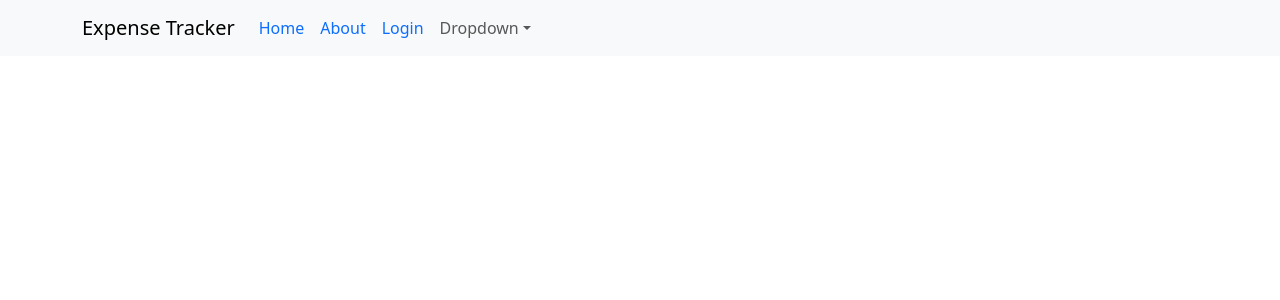
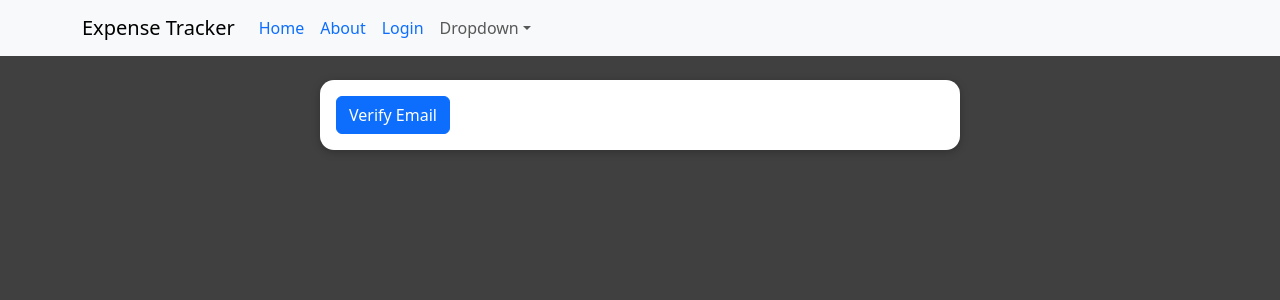
Before and after one commit to hariomhks1997/Mail-BOX-, a React (Create React App) app: page /verifyemail in a window 1280 px wide. Shown: the top 300 px of the page. Built offline with nearby package versions, Linux system fonts and the light colour scheme; no server answers.

Commit message:
5 Verify User Email

```diff
--- a/src/App.js
+++ b/src/App.js
@@ -1,4 +1,4 @@
-import React,{useContext} from 'react';
+import React,{useContext, useState} from 'react';
 import Login from './components/Login';
 import Navbars from './components/Navbars';
 import { Routes,Route } from 'react-router-dom';
@@ -7,10 +7,15 @@ import About from './About';
 import ExpenseTracker from './components/ExpenseTracker';
 import CartContext from './Store/Cart-context';
 import ProfileComplete from './components/ProfileComplete';
+import EmailVerification from './components/EmailVerification';
 
 
 const App = () => {
   const cartctx = useContext(CartContext)
+  const [emailverify, setemailverify] = useState(true)
+  const shownhandler=()=>{
+    setemailverify(false)
+  }
   return (
     <div >
 
@@ -19,10 +24,11 @@ const App = () => {
     <Routes>
     <Route exact path='/home' element={<Home></Home>}></Route>
     <Route exact path='/about' element={<About></About>}></Route>
-   <Route exact path='/expensetracker' element={<ExpenseTracker token={cartctx.token}></ExpenseTracker>}></Route>
+    <Route exact path='/expensetracker' element={emailverify ? <EmailVerification shown={shownhandler}></EmailVerification>:<ExpenseTracker token={cartctx.token}></ExpenseTracker>}></Route>
    <Route exact path='/complete' element={<ProfileComplete  ></ProfileComplete>}></Route>
 
     <Route exact path='/login' element={<Login></Login>}></Route>
+  {emailverify && <Route exact path='/verifyemail' element={<EmailVerification shown={shownhandler}></EmailVerification>}></Route>}
 
 
 
--- /dev/null
+++ b/src/UI/Model.js
@@ -0,0 +1,27 @@
+import React,{Fragment} from 'react';
+import classes from'./Model.module.css';
+import ReactDOM  from 'react-dom';
+const Backdrop=(props)=>{
+return (
+    <div className={classes.backdrop} onClick={props.onClick}></div>
+)
+}
+const ModalOverlay=(props)=>{
+    return (
+        <div className={classes.modal}>
+        <div classname={classes.content}>{props.children}</div>
+        </div>
+    )
+
+}
+const portalelement=document.getElementById('overlays')
+const Model = (props) => {
+  return (
+    <Fragment>
+     {ReactDOM.createPortal(<Backdrop key={Math.random().toString()} onClick={props.onClick}></Backdrop>,portalelement)}
+     {ReactDOM.createPortal(<ModalOverlay key={Math.random().toString()}>{props.children}</ModalOverlay>,portalelement)}
+    </Fragment>
+  )
+}
+
+export default Model;
--- /dev/null
+++ b/src/UI/Model.module.css
@@ -0,0 +1,42 @@
+.backdrop {
+    position: fixed;
+    top: 0;
+    left: 0;
+    width: 100%;
+    height: 100vh;
+    z-index: 20;
+    background-color: rgba(0, 0, 0, 0.75);
+  }
+
+  .modal {
+    position: fixed;
+
+    margin-top: 5rem;
+    left: 5%;
+    width: 90%;
+    background-color: white;
+    padding: 1rem;
+    border-radius: 14px;
+    box-shadow: 0 2px 8px rgba(0, 0, 0, 0.25);
+    z-index: 30;
+    animation: slide-down 300ms ease-out forwards;
+  }
+
+  @media (min-width: 768px) {
+    .modal {
+      width: 40rem;
+      left: calc(50% - 20rem);
+    }
+  }
+
+  @keyframes slide-down {
+    from {
+      opacity: 0;
+      transform: translateY(-3rem);
+    }
+    to {
+      opacity: 1;
+      transform: translateY(0);
+
+    }
+  }
--- /dev/null
+++ b/src/components/EmailVerification.js
@@ -0,0 +1,57 @@
+import React,{useContext} from 'react';
+import { Button } from 'react-bootstrap';
+import Model from '../UI/Model';
+import CartContext from '../Store/Cart-context';
+import { useNavigate } from 'react-router-dom';
+
+const EmailVerification = (props) => {
+    const navigate=useNavigate();
+    const emailverify = useContext(CartContext)
+    console.log(emailverify.token)
+    const verifyemail=(event)=>{
+        event.preventDefault();
+        fetch(
+            "https://identitytoolkit.googleapis.com/v1/accounts:sendOobCode?key=AIzaSyAz3m7AYKNKO0fdAzD5nOCyTT-6dTFAzy4",
+            {
+              method: "POSt",
+              body: JSON.stringify({
+                requestType:"VERIFY_EMAIL",
+                idToken: emailverify.token,
+              }),
+              header: {
+                "Content-Type": "application-json",
+              },
+            }
+          )
+            .then((res) => {
+              console.log(res);
+              if (res.ok) {
+                return res.json();
+              } else {
+                return res.json().then((data) => {
+                  throw new Error(data.error.message);
+                });
+              }
+            })
+            .then((data) => {
+              alert("sucess");
+              console.log(data)
+              //navigate('/expensetracker')
+              //localStorage.setItem('token',data.idToken)
+              //const email=data.email.replace('@','').replace('.','')
+              //cartctx.login(email,data.idToken)
+              navigate('/expensetracker')
+              props.shown()
+            })
+            .catch((err) => {
+              alert(err.message);
+            });
+    }
+  return (
+    <Model>
+        <Button onClick={verifyemail}>Verify Email</Button>
+    </Model>
+  )
+}
+
+export default EmailVerification
--- a/src/components/Navbars.js
+++ b/src/components/Navbars.js
@@ -14,9 +14,9 @@ const Navbars = () => {
     cartctx.logout();
   }
   return (
-    <div className={classes.nav} style={{position:'fixed',width:'100%'}}>
+    <div className={classes.nav} >
 
-     <Navbar className="bg-body-tertiary">
+     <Navbar expand='lg' className="bg-body-tertiary">
        <Container>
          <Navbar.Brand href="#home">Expense Tracker</Navbar.Brand>
          <Navbar.Toggle aria-controls="basic-navbar-nav" />
@@ -27,6 +27,7 @@ const Navbars = () => {
              {cartctx.isLoggedIn && <Nav.Link><NavLink to="/expensetracker">Expense Tracker</NavLink></Nav.Link>}
              {!cartctx.isLoggedIn &&  <Nav.Link><NavLink to="/login">Login</NavLink></Nav.Link>}
              {cartctx.isLoggedIn && <Nav.Link><NavLink onClick={logouthandler} to="/logout">Logout</NavLink></Nav.Link>}
+             <NavLink style={{display:'none'}} to="/verifyemail">Email Verification</NavLink>
              <NavDropdown title="Dropdown" id="basic-nav-dropdown">
                <NavDropdown.Item href="#action/3.1">Action</NavDropdown.Item>
                <NavDropdown.Item href="#action/3.2">
--- a/src/components/Navbars.module.css
+++ b/src/components/Navbars.module.css
@@ -1,7 +1,8 @@
 .nav{
     position:fixed;
     top: 0;
-    z-index: 20;
+    z-index: 99999;
+    width:100%
 }
 .nav a{
     text-decoration: none;
--- a/src/components/ProfileComplete.js
+++ b/src/components/ProfileComplete.js
@@ -99,40 +99,42 @@ const ProfileComplete = (props) => {
           backgroundColor: "pink",
           display: "flex",
           justifyContent: "space-between",
+          padding:'1rem',
+          borderRadius:'1rem'
         }}
       >
-        <li>Winner Never Quit, Quitter never win</li>
-        <li>
+        <li style={{listStyle:'none'}}>Winner Never Quit, Quitter never win</li>
+        <li style={{listStyle:'none'}}>
           You Profile is 64% completed. A complete profile has higher chance of
-          landng a job. Complete Now{" "}
+          landng a job. Complete Now
         </li>
       </CardHeader>
       <hr></hr>
-      <Container style={{ background: "violet" }}>
+      <Container style={{ background: "violet", borderRadius:'2rem',width:'20%',minWidth:'50%' }}>
         <Form onSubmit={updatehandler}>
-          <div
+          <CardHeader
             style={{
               display: "flex",
               justifyContent: "space-between",
-              marginTop: "6rem",
+
             }}
           >
-            <header style={{ fontSize: "2rem", marginTop: "2rem" }}>
+            <CardHeader style={{ marginTop: "2rem" }}>
               Contact Details
-            </header>
+            </CardHeader>
             <Button style={{ marginTop: "2rem" }}>Cancel</Button>
-          </div>
-          <div style={{ display: "flex", marginTop: "2rem" }}>
-            <div style={{ display: "flex" }}>
-              <label>Full Name</label>
-              <input onChange={namehandler} type="text" value={name}></input>
-            </div>
-            <div style={{ display: "flex", marginLeft: "1rem" }}>
-              <label>Profile Phote Url</label>
-              <input onChange={photohandler} type="text" value={photo}></input>
+          </CardHeader>
+          <div style={{ display: "flex", marginTop: "2rem",}}>
+            <Form.Group style={{ display: "flex" ,}}>
+              <Form.Label size="sm" >Full Name</Form.Label>
+              <Form.Control size="sm" style={{marginLeft:'0.50rem',borderRadius:'1rem'}} onChange={namehandler} type="text" value={name}></Form.Control>
+            </Form.Group>
+            <div style={{ display: "flex",}}>
+              <Form.Label size="sm" >Profile Phote Url</Form.Label>
+              <Form.Control size="sm" style={{marginLeft:'0.50rem',borderRadius:'1rem'}} onChange={photohandler} type="text" value={photo}></Form.Control>
             </div>
           </div>
-          <Button type="submit" style={{ marginTop: "2rem" }}>
+          <Button type="submit" style={{ marginTop: "2rem",marginBottom:'2rem' }}>
             Update
           </Button>
         </Form>
```
Also changed, not shown: src/UI/Card.js (added, +12 -0 lines), src/UI/Card.module.css (added, +7 -0 lines).
